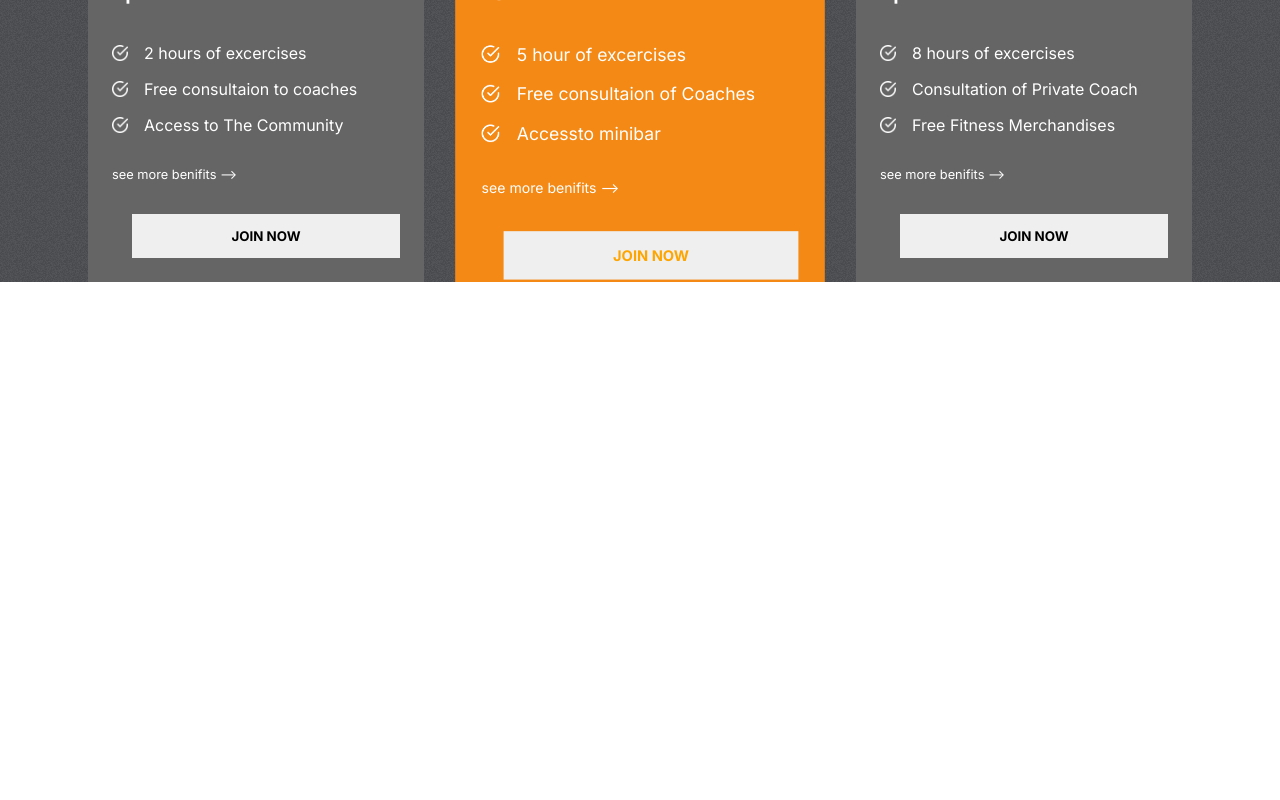
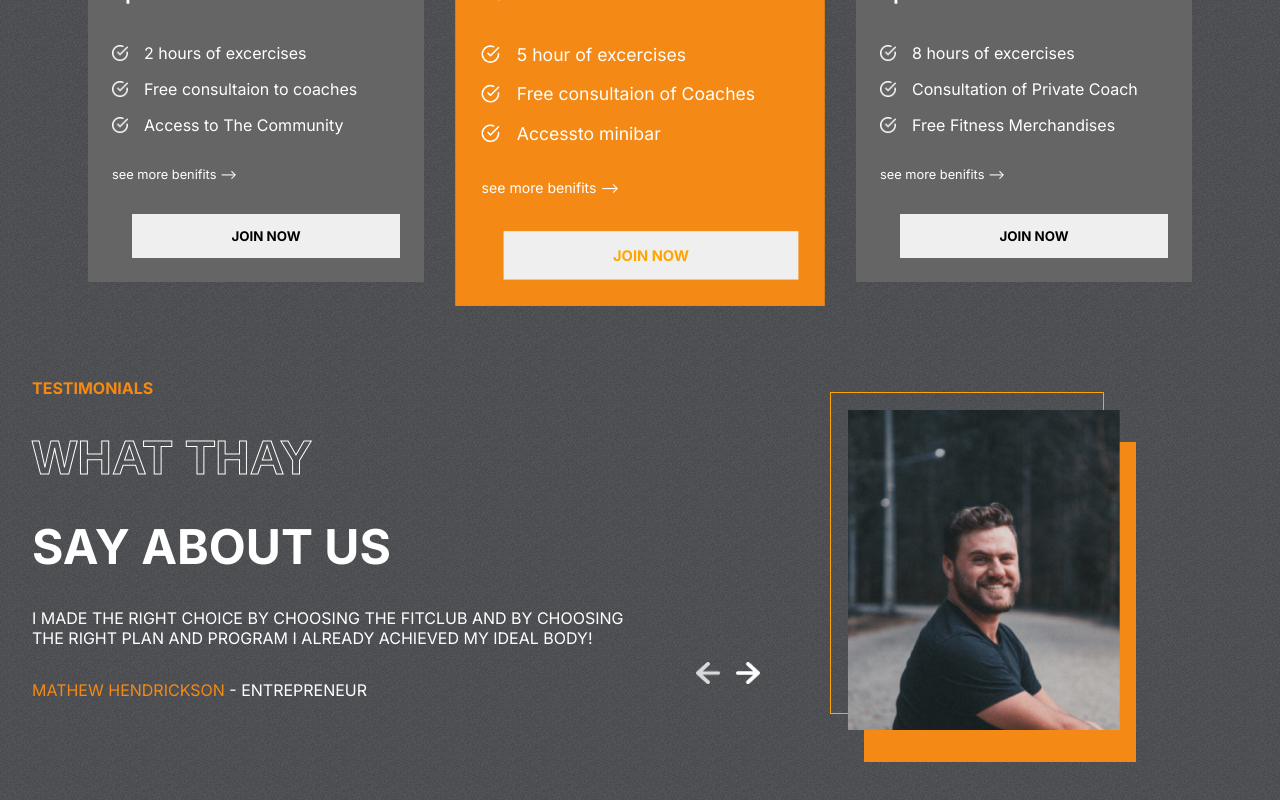
Before and after one commit to IndunilRanganath/gym_Website, a React (Create React App) app: page / in a window 1280 px wide. Shown: the part 2350-3150 px from the top of the page. Before the commit the page ends 2632 px from the top, so only its background shows below. Built offline with nearby package versions, Linux system fonts and the light colour scheme.

Commit message:
Testimonial secion creted

```diff
--- a/src/App.js
+++ b/src/App.js
@@ -4,6 +4,8 @@
 import Programs from './components/Programs/Programs';
 import Reasons from './components/Reasons/Reasons';
 import Plans from './components/Plans/Plans';
+import Testimonials from './components/Testimonials/Testimonials';
+
 
 function App() {
   return (
@@ -12,6 +14,7 @@
       <Programs />
       <Reasons />
       <Plans />
+      <Testimonials />
     </div>
   );
 }
--- /dev/null
+++ b/src/components/Testimonials/Testimonials.css
@@ -0,0 +1,74 @@
+.Testimonials{
+    display: flex;
+    gap: 1rem;
+    padding: 0 2rem;
+    margin-bottom: 200px;
+}
+.left-t{
+    display: flex;
+    flex: 1 1;
+    gap: 2rem;
+    flex-direction: column;
+    text-transform: uppercase;
+    color: white;
+}
+
+.left-t>:nth-child(1){
+    color: var(--orange);
+    font-weight: bold;
+}
+.left-t>:nth-child(2),
+.left-t>:nth-child(3){
+    font-weight: bold;
+    font-size: 3rem
+}
+left-t>:nth-child(4){
+    text-transform: none;
+    text-align: justify;
+    letter-spacing: 2px;
+    line-height: 40px;
+}
+.right-t{
+    position: relative;
+    flex: 1;
+
+}
+
+.right-t>img{
+    position: absolute;
+    width: 17rem;
+    height: 20rem;
+    object-fit: cover;
+    right: 8rem;
+    top: 2rem;
+}
+
+.right-t>:nth-child(1){
+    position: absolute;
+    width: 17rem;
+    height: 20rem;
+    border: 1px solid orange;
+    background-color: transparent;
+    right: 9rem;
+    top: 0.9rem;
+}
+.right-t>:nth-child(2){
+    position: absolute;
+    width: 17rem;
+    height: 20rem;
+    right: 7rem;
+    top: 4rem;
+    background: var(--orange);
+
+}
+.arrows{
+    display: flex;
+    gap: 1rem;
+    position: absolute;
+    bottom: 1rem;
+    left: 3rem;
+}
+.arrows>img{
+    width: 1.5rem;
+    cursor: pointer;
+}
--- /dev/null
+++ b/src/components/Testimonials/Testimonials.jsx
@@ -0,0 +1,53 @@
+import React from 'react'
+import './Testimonials.css'
+import { useState } from 'react'
+import { testimonialsData } from '../../data/testimonialsData'
+import leftArrow from '../../assets/leftArrow.png'
+import rightArrow from '../../assets/rightArrow.png'
+
+const Testimonials = () => {
+
+  const [selected, setSelected] = useState(0);
+  const tLength = testimonialsData.length;
+
+
+
+  return (
+    <div className='Testimonials'>
+        <div className="left-t">
+            <span>Testimonials</span>
+            <span className='stroke-test'>What thay</span>
+            <span>say about us</span>
+            <span>{testimonialsData[selected].review}</span>
+            <span>
+              <span style={{color:  'var(--orange)'}}>{testimonialsData[selected].name} </span>
+              - {testimonialsData[selected].status}
+            </span>
+        </div>
+
+        <div className="right-t">
+          <div></div>
+          <div></div>
+          <img src={testimonialsData[selected].image} alt="" />
+          <div className="arrows">
+            <img
+              onClick={() =>{
+                selected ===0
+                ?setSelected(tLength -1)
+                :setSelected((prev) => prev -1)
+              }}
+            src={leftArrow} alt="" />
+            <img
+              onClick={() =>{
+                selected === tLength -1
+                ?setSelected(0)
+                :setSelected((prev) => prev +1)
+              }}
+            src={rightArrow} alt="" />
+          </div>
+        </div>
+    </div>
+  )
+}
+
+export default Testimonials
```
